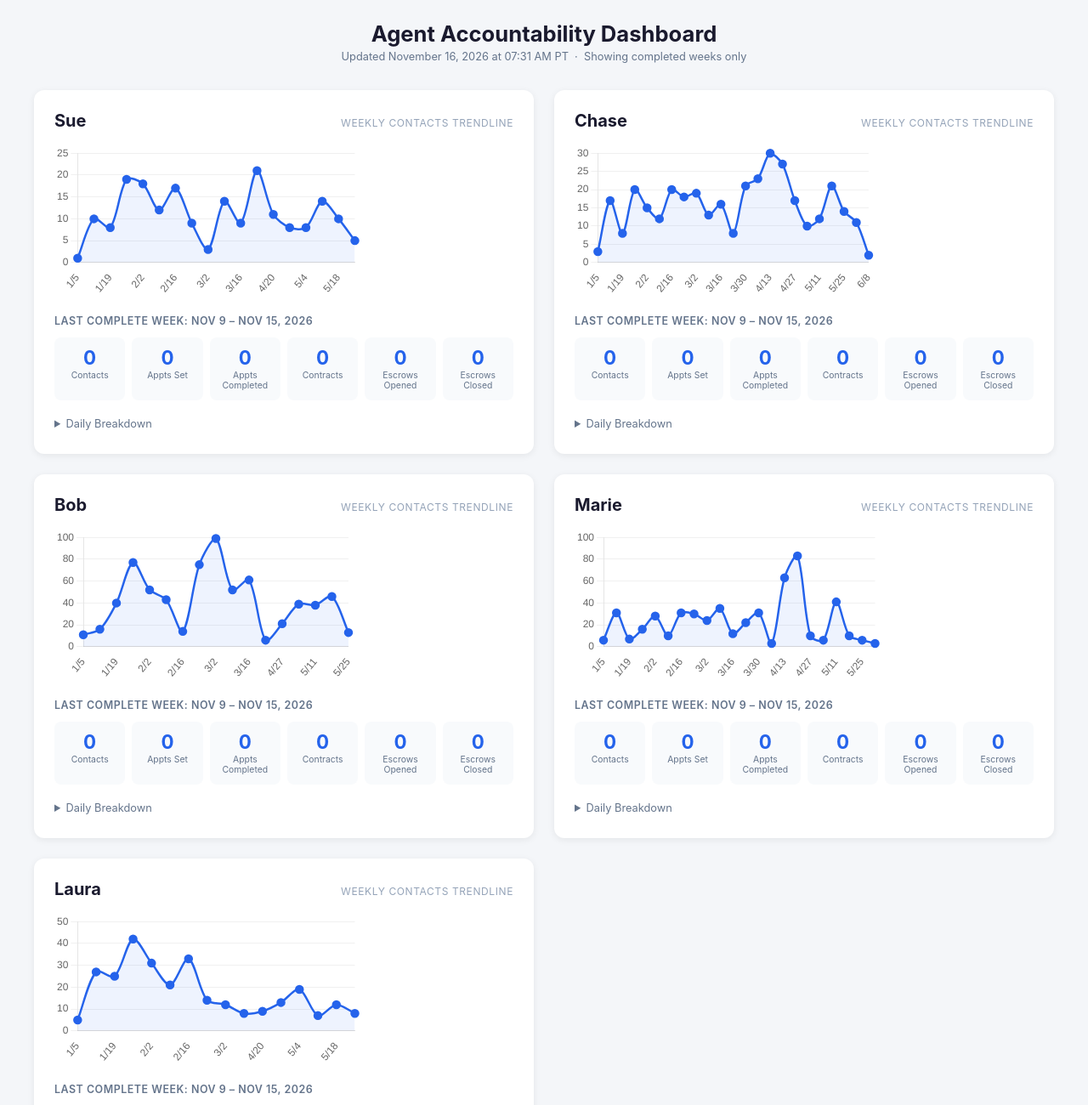
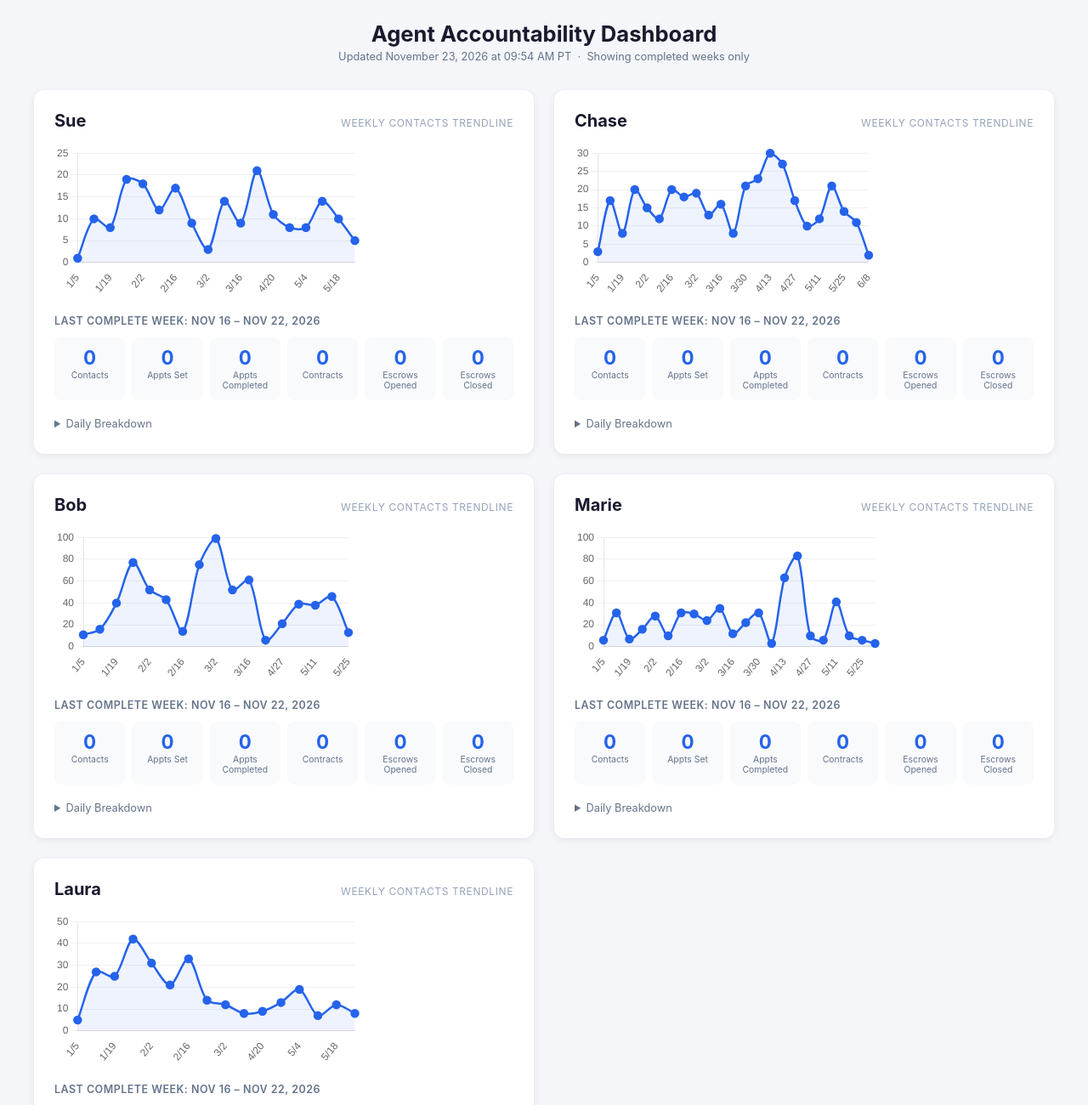
Before and after one commit to danielbaxa-oss/Agent-Accountability-Dashboard, a plain HTML site: page docs/index.html in a window 1280 px wide. Shown: the top 1300 px of the page at 85% size. Drawn offline with nearby package versions, Linux system fonts and the light colour scheme.

Commit message:
Auto-update dashboard 2026-11-23

```diff
--- a/docs/index.html
+++ b/docs/index.html
@@ -127,7 +127,7 @@
 <body>
 <div class="dashboard-header">
   <h1>Agent Accountability Dashboard</h1>
-  <div class="updated">Updated November 16, 2026 at 07:31 AM PT &nbsp;·&nbsp; Showing completed weeks only</div>
+  <div class="updated">Updated November 23, 2026 at 09:54 AM PT &nbsp;·&nbsp; Showing completed weeks only</div>
 </div>
 <div class="grid">
 
@@ -141,7 +141,7 @@
             <canvas id="chart_sue"></canvas>
           </div>
 
-          <div class="week-label">Last Complete Week: Nov 9 – Nov 15, 2026</div>
+          <div class="week-label">Last Complete Week: Nov 16 – Nov 22, 2026</div>
 
           <div class="kpi-row">
             <div class="kpi"><div class="kpi-val">0</div><div class="kpi-lbl">Contacts</div></div>
@@ -210,7 +210,7 @@
             <canvas id="chart_chase"></canvas>
           </div>
 
-          <div class="week-label">Last Complete Week: Nov 9 – Nov 15, 2026</div>
+          <div class="week-label">Last Complete Week: Nov 16 – Nov 22, 2026</div>
 
           <div class="kpi-row">
             <div class="kpi"><div class="kpi-val">0</div><div class="kpi-lbl">Contacts</div></div>
@@ -279,7 +279,7 @@
             <canvas id="chart_bob"></canvas>
           </div>
 
-          <div class="week-label">Last Complete Week: Nov 9 – Nov 15, 2026</div>
+          <div class="week-label">Last Complete Week: Nov 16 – Nov 22, 2026</div>
 
           <div class="kpi-row">
             <div class="kpi"><div class="kpi-val">0</div><div class="kpi-lbl">Contacts</div></div>
@@ -348,7 +348,7 @@
             <canvas id="chart_marie"></canvas>
           </div>
 
-          <div class="week-label">Last Complete Week: Nov 9 – Nov 15, 2026</div>
+          <div class="week-label">Last Complete Week: Nov 16 – Nov 22, 2026</div>
 
           <div class="kpi-row">
             <div class="kpi"><div class="kpi-val">0</div><div class="kpi-lbl">Contacts</div></div>
@@ -417,7 +417,7 @@
             <canvas id="chart_laura"></canvas>
           </div>
 
-          <div class="week-label">Last Complete Week: Nov 9 – Nov 15, 2026</div>
+          <div class="week-label">Last Complete Week: Nov 16 – Nov 22, 2026</div>
 
           <div class="kpi-row">
             <div class="kpi"><div class="kpi-val">0</div><div class="kpi-lbl">Contacts</div></div>
```
